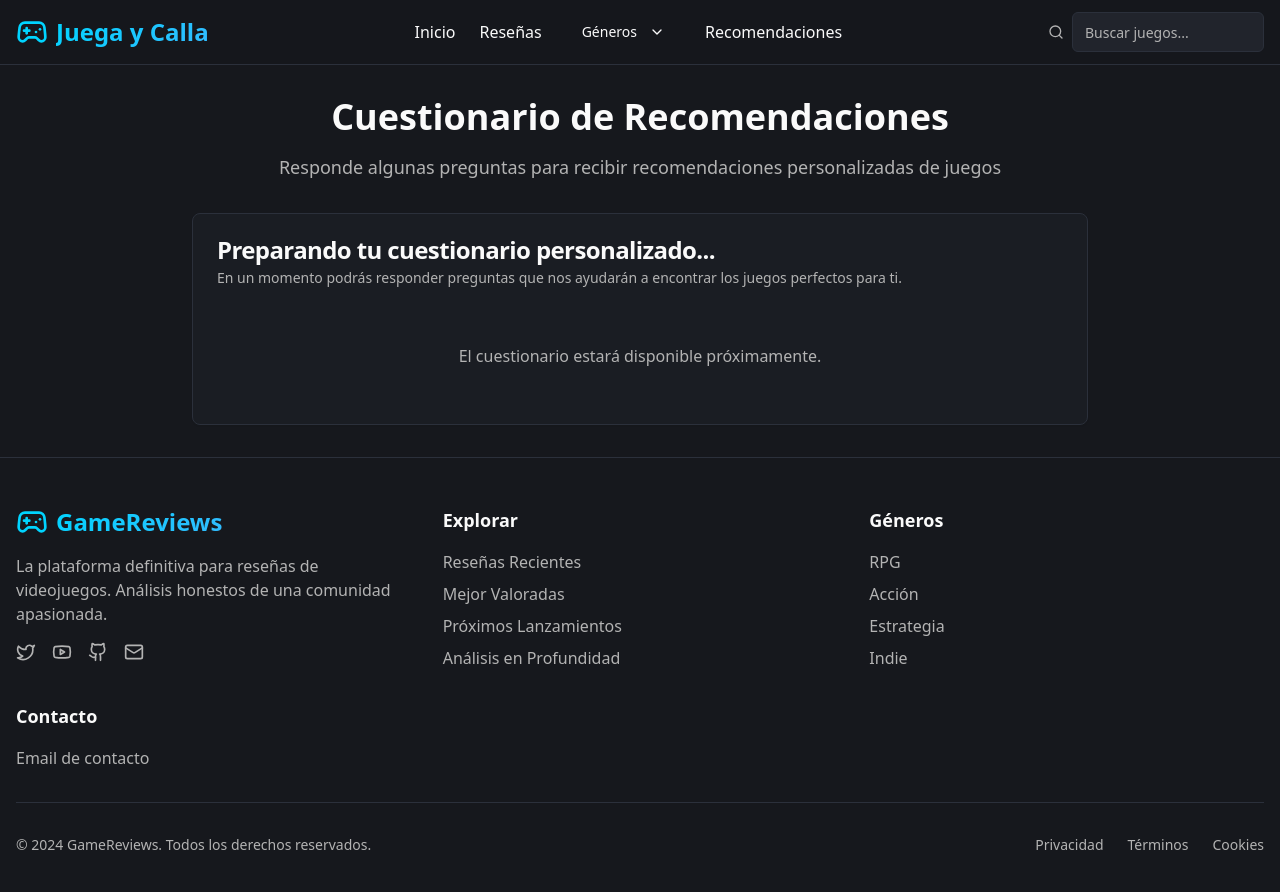
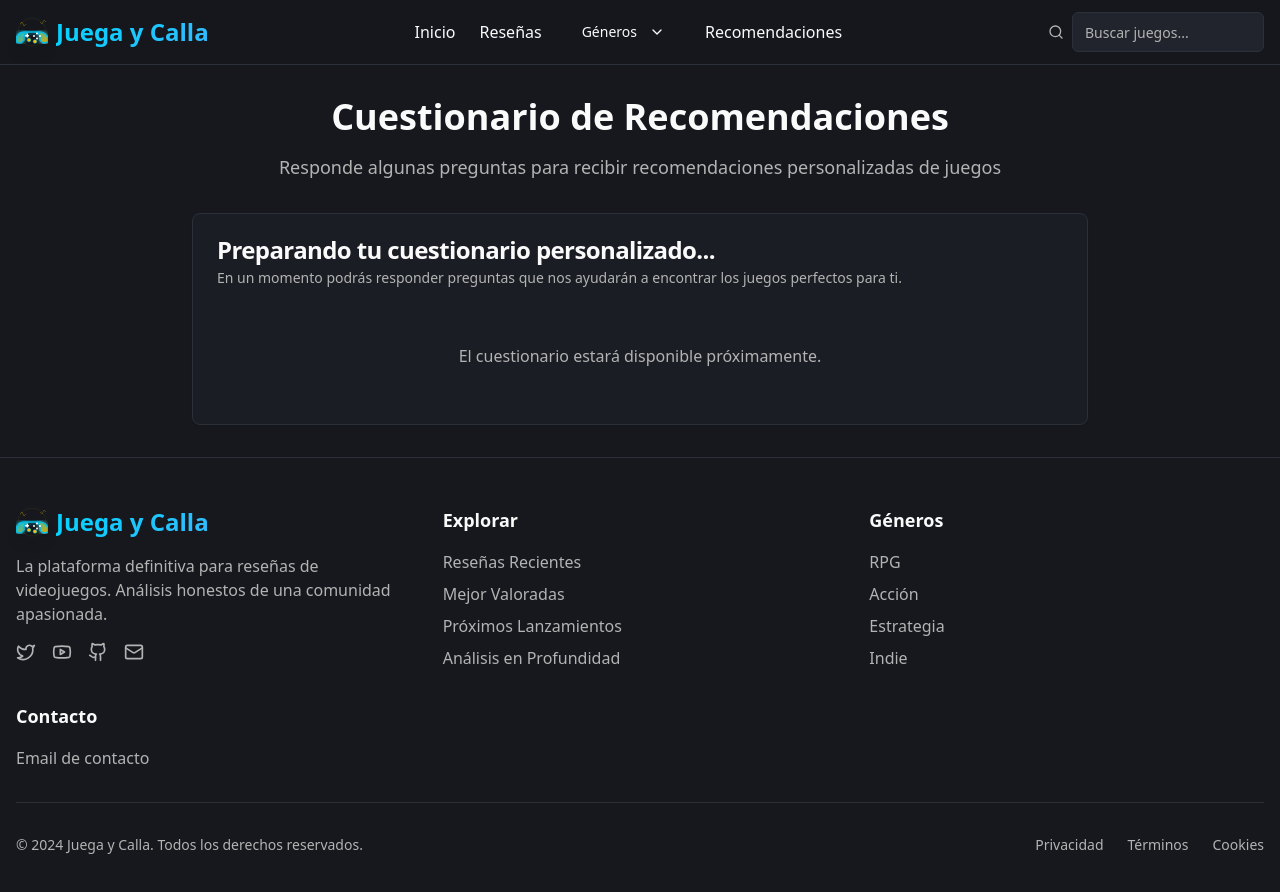
Before and after one commit to pelarda97/juega-y-calla-reviews, a React (Vite) app: page /quiz in a window 1280 px wide. Shown: the top 892 px of the page. Built offline with nearby package versions, Linux system fonts and the light colour scheme.

Commit message:
Update footer and logo
Update the footer to display "Juega y Calla" instead of "GameReviews".
Add a dynamic effect to the page logo, surrounding the gamepad with electricity.

```diff
--- /dev/null
+++ b/src/components/ElectricGamepadLogo.tsx
@@ -0,0 +1,137 @@
+import React from 'react';
+
+interface ElectricGamepadLogoProps {
+  className?: string;
+  size?: number;
+}
+
+const ElectricGamepadLogo: React.FC<ElectricGamepadLogoProps> = ({
+  className = "",
+  size = 32
+}) => {
+  return (
+    <div className={`relative ${className}`} style={{ width: size, height: size }}>
+      {/* Electric animation container */}
+      <div className="absolute inset-0 animate-pulse">
+        <svg
+          width={size}
+          height={size}
+          viewBox="0 0 32 32"
+          className="absolute inset-0"
+          xmlns="http://www.w3.org/2000/svg"
+        >
+          {/* Electric sparks/lightning */}
+          <g className="animate-[pulse_1.5s_ease-in-out_infinite]">
+            {/* Lightning bolts around the gamepad */}
+            <path
+              d="M4 8 L6 6 L8 10 L10 8"
+              stroke="hsl(var(--accent))"
+              strokeWidth="1"
+              fill="none"
+              className="opacity-70"
+            />
+            <path
+              d="M24 6 L26 8 L28 4 L30 6"
+              stroke="hsl(var(--accent))"
+              strokeWidth="1"
+              fill="none"
+              className="opacity-60"
+            />
+            <path
+              d="M2 18 L4 16 L6 20 L8 18"
+              stroke="hsl(var(--primary))"
+              strokeWidth="1"
+              fill="none"
+              className="opacity-80"
+            />
+            <path
+              d="M24 26 L26 24 L28 28 L30 26"
+              stroke="hsl(var(--primary))"
+              strokeWidth="1"
+              fill="none"
+              className="opacity-70"
+            />
+          </g>
+
+          {/* Electric glow circles */}
+          <g className="animate-[pulse_2s_ease-in-out_infinite_alternate]">
+            <circle
+              cx="16"
+              cy="16"
+              r="14"
+              stroke="hsl(var(--accent))"
+              strokeWidth="0.5"
+              fill="none"
+              className="opacity-30"
+            />
+            <circle
+              cx="16"
+              cy="16"
+              r="16"
+              stroke="hsl(var(--primary))"
+              strokeWidth="0.3"
+              fill="none"
+              className="opacity-20"
+            />
+          </g>
+        </svg>
+      </div>
+
+      {/* Main gamepad icon */}
+      <svg
+        width={size}
+        height={size}
+        viewBox="0 0 32 32"
+        className="relative z-10 drop-shadow-lg"
+        xmlns="http://www.w3.org/2000/svg"
+      >
+        {/* Gamepad body with gradient */}
+        <defs>
+          <linearGradient id="gamepadGradient" x1="0%" y1="0%" x2="100%" y2="100%">
+            <stop offset="0%" stopColor="hsl(var(--primary))" />
+            <stop offset="100%" stopColor="hsl(var(--accent))" />
+          </linearGradient>
+          <filter id="glow">
+            <feGaussianBlur stdDeviation="2" result="coloredBlur"/>
+            <feMerge>
+              <feMergeNode in="coloredBlur"/>
+              <feMergeNode in="SourceGraphic"/>
+            </feMerge>
+          </filter>
+        </defs>
+
+        {/* Main gamepad shape */}
+        <path
+          d="M8 16a8 8 0 0 0-8 8c0 1.5 1.2 2.7 2.7 2.7h2.6l2.7-2.7v-2.7a5.3 5.3 0 0 1 5.3-5.3h5.4a5.3 5.3 0 0 1 5.3 5.3v2.7l2.7 2.7h2.6c1.5 0 2.7-1.2 2.7-2.7a8 8 0 0 0-8-8H8z"
+          fill="url(#gamepadGradient)"
+          stroke="hsl(var(--primary))"
+          strokeWidth="1.5"
+          filter="url(#glow)"
+          className="animate-[pulse_3s_ease-in-out_infinite]"
+        />
+
+        {/* D-pad */}
+        <g fill="white" className="drop-shadow-sm">
+          <rect x="10.5" y="17.5" width="1.5" height="4" rx="0.3" />
+          <rect x="9" y="19" width="4" height="1.5" rx="0.3" />
+        </g>
+
+        {/* Action buttons */}
+        <g fill="white" className="drop-shadow-sm">
+          <circle cx="21" cy="17.5" r="1" />
+          <circle cx="24" cy="20" r="1" />
+          <circle cx="18" cy="20" r="1" />
+          <circle cx="21" cy="22.5" r="1" />
+        </g>
+
+        {/* Analog sticks with electric effect */}
+        <g fill="hsl(var(--accent))" className="drop-shadow-sm">
+          <circle cx="13" cy="24" r="1.8" stroke="hsl(var(--primary))" strokeWidth="0.5" />
+          <circle cx="19" cy="25.5" r="1.8" stroke="hsl(var(--primary))" strokeWidth="0.5" />
+        </g>
+      </svg>
+    </div>
+  );
+};
+
+export default ElectricGamepadLogo;
--- a/src/components/Footer.tsx
+++ b/src/components/Footer.tsx
@@ -1,4 +1,5 @@
-import { Gamepad2, Github, Twitter, Youtube, Mail } from "lucide-react";
+import { Github, Twitter, Youtube, Mail } from "lucide-react";
+import ElectricGamepadLogo from "./ElectricGamepadLogo";
 
 const Footer = () => {
   return (
@@ -8,9 +9,9 @@ const Footer = () => {
           {/* Brand */}
           <div className="space-y-4">
             <div className="flex items-center gap-2">
-              <Gamepad2 className="h-8 w-8 text-primary" />
+              <ElectricGamepadLogo size={32} />
               <span className="text-2xl font-bold bg-gradient-primary bg-clip-text text-transparent">
-                GameReviews
+                Juega y Calla
               </span>
             </div>
             <p className="text-muted-foreground">
@@ -66,7 +67,7 @@ const Footer = () => {
 
         <div className="border-t border-border mt-8 pt-8 flex flex-col md:flex-row items-center justify-between">
           <p className="text-muted-foreground text-sm">
-            © 2024 GameReviews. Todos los derechos reservados.
+            © 2024 Juega y Calla. Todos los derechos reservados.
           </p>
           <div className="flex items-center gap-6 mt-4 md:mt-0">
             <a href="#" className="text-muted-foreground hover:text-primary text-sm transition-colors">
--- a/src/components/Header.tsx
+++ b/src/components/Header.tsx
@@ -1,5 +1,6 @@
 import { useState } from "react";
-import { Gamepad2, Search, Menu, X, ChevronDown } from "lucide-react";
+import { Search, Menu, X, ChevronDown } from "lucide-react";
+import ElectricGamepadLogo from "./ElectricGamepadLogo";
 import { Button } from "@/components/ui/button";
 import { Input } from "@/components/ui/input";
 import {
@@ -17,7 +18,7 @@ const Header = () => {
       <div className="container mx-auto px-4 h-16 flex items-center justify-between">
         {/* Logo */}
         <div className="flex items-center gap-2">
-          <Gamepad2 className="h-8 w-8 text-primary" />
+          <ElectricGamepadLogo size={32} />
           <span className="text-2xl font-bold bg-gradient-primary bg-clip-text text-transparent">
             Juega y Calla
           </span>
```
